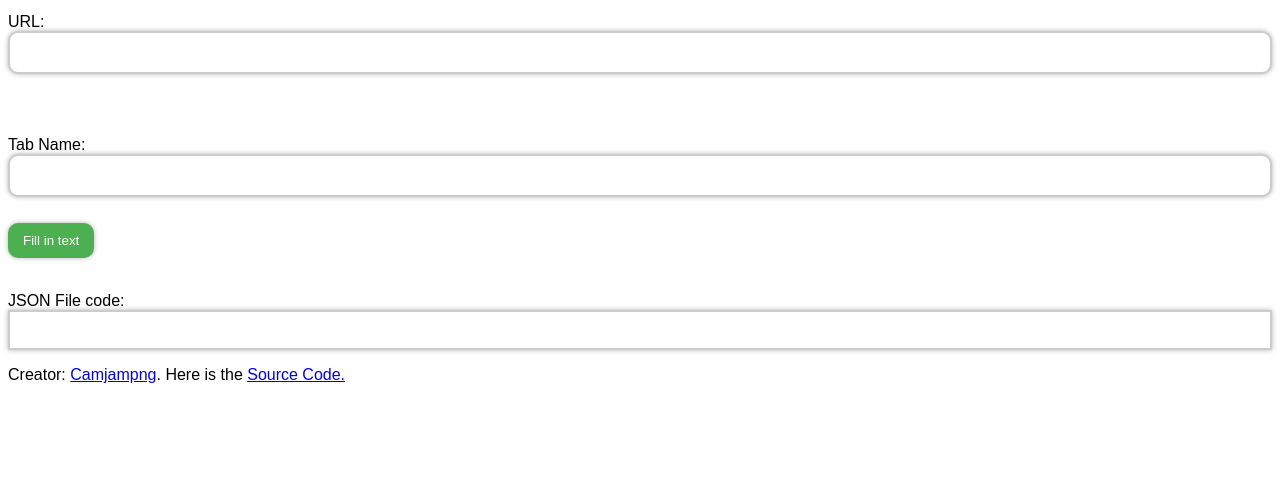
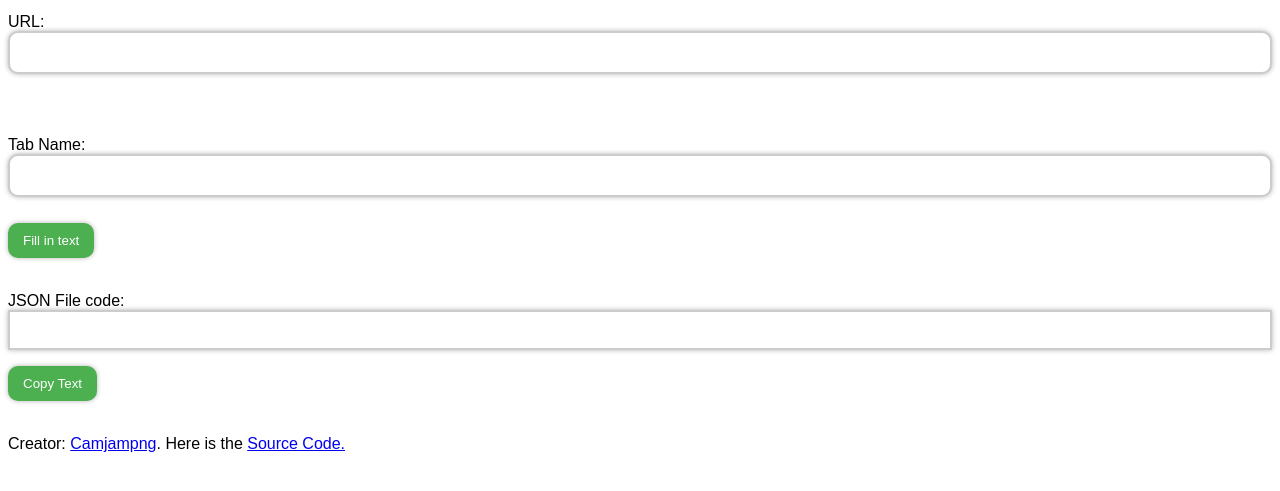
Before and after one commit to CamjamPNG/Gluson, a website: page index.html in a window 1280 px wide. Shown: the part 87-578 px from the top of the page. Drawn offline with Linux system fonts and the light colour scheme.

Commit message:
adds a copy button

```diff
--- a/index.html
+++ b/index.html
@@ -98,6 +98,18 @@ Gluon.open('${url1}', {
       </form>
       <label for="display">JSON File code:</label><br>
       <div id="display" style="white-space:pre-wrap;"></div>
+      <form>
+      	<input type="button" value="Copy Text" onclick="copyText()"><br><br>
+      </form>
       <p>Creator: <a href="https://twitter.com/camjampng">Camjampng</a>. Here is the <a href="https://github.com/CamjamPNG/Gluson">Source Code.</a></p>
    </body>
 </html>
+
+<script>
+   function copyText() {
+      var text = document.getElementById("display").innerText;
+      navigator.clipboard.writeText(text).then(function() {
+         console.log('Text copied to clipboard');
+      });
+   }
+</script>
```
